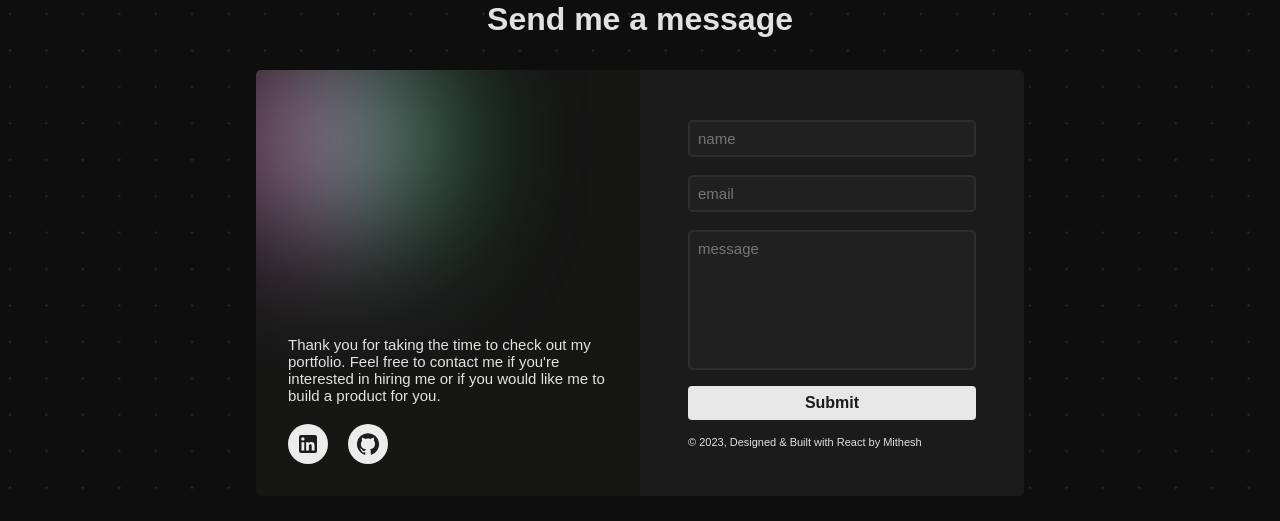
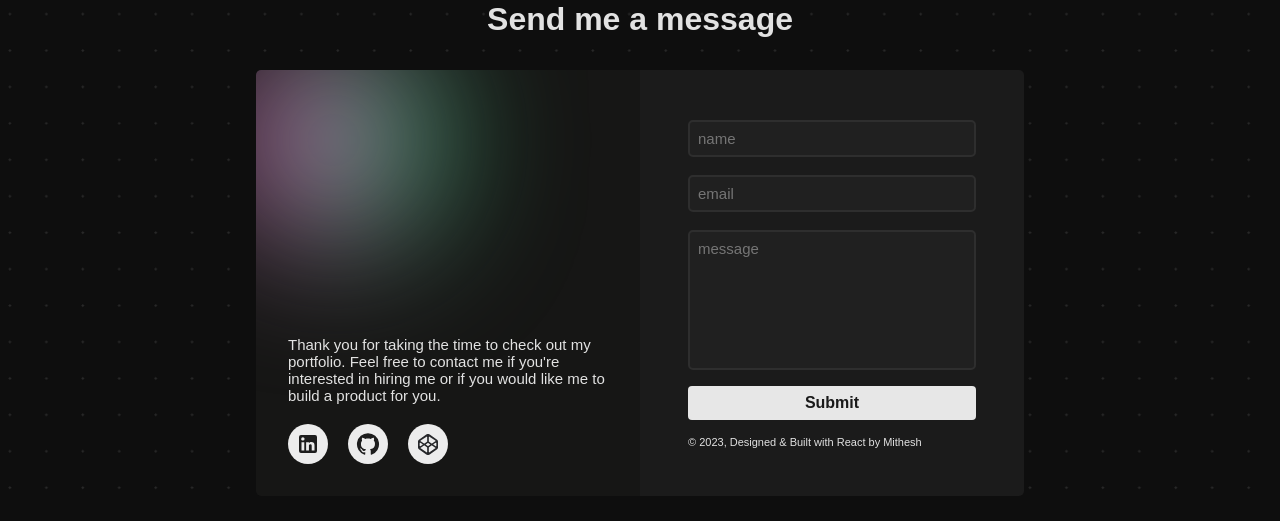
Before and after one commit to Mithesh-B/Portfolio, a React (Vite) app: page / in a window 1280 px wide. Shown: the part 4278-4799 px from the top of the page. Built offline with nearby package versions, Linux system fonts and the light colour scheme; a web font is replaced by a local one.

Commit message:
add codepen link

```diff
--- a/src/components/contact/Contact.jsx
+++ b/src/components/contact/Contact.jsx
@@ -55,6 +55,26 @@ const Contact = forwardRef((props, ref) => {
             <a href="https://github.com/Mithesh-B" target="_blank">
               <GitHubIcon style={{ fontSize: 24, padding: 8 }} />
             </a>
+            <a
+              href="https://codepen.io/Mithesh-B/pens/public"
+              style={{
+                display: "flex",
+                justifyContent: "center",
+                alignItems: "center",
+              }}
+              target="_blank"
+            >
+              <img
+                className="codepen"
+                style={{
+                  height: "1.3rem",
+                  padding: 8,
+                }}
+                loading="lazy"
+                src="../codepen.svg"
+                alt="codepen"
+              />
+            </a>
           </div>
         </div>
         <div className="right">
--- a/src/components/contact/contact.scss
+++ b/src/components/contact/contact.scss
@@ -26,6 +26,7 @@
     position: relative;
     backdrop-filter: blur(200px);
     overflow: hidden;
+    z-index: 22;
 
     .circle {
       position: absolute;
@@ -41,6 +42,7 @@
       top: -30px;
       left: -20px;
       filter: blur(70px);
+      z-index: -1;
     }
 
     .thankyou {
@@ -66,12 +68,6 @@
         background-color: #ffffffea;
         border-radius: 50%;
         color: rgb(29, 29, 29);
-      }
-
-      a:hover {
-        transition-duration: 300ms;
-        background-color: rgba(19, 18, 17, 0);
-        color: rgb(255, 255, 255);
       }
     }
   }
--- a/src/components/skills/TechSkills.jsx
+++ b/src/components/skills/TechSkills.jsx
@@ -1,8 +1,10 @@
 import React from "react";
 import "./techskills.scss";
-import { forwardRef, useEffect, useRef } from "react";
+import { forwardRef } from "react";
 import OpenInNewIcon from "@mui/icons-material/OpenInNew";
-import SettingsEthernetRoundedIcon from "@mui/icons-material/SettingsEthernetRounded";
+import SwipeLeftAltRoundedIcon from "@mui/icons-material/SwipeLeftAltRounded";
+import SwipeRightAltRoundedIcon from "@mui/icons-material/SwipeRightAltRounded";
+
 
 const TechSkills = forwardRef((props, ref) => {
   return (
@@ -179,10 +181,14 @@ const TechSkills = forwardRef((props, ref) => {
           </div>
         </div>
       </div>
-      <div className="mobilescroll" style={{ textAlign: "center"}}>
+      <div className="mobilescroll" style={{ textAlign: "center" }}>
         {" "}
-        <SettingsEthernetRoundedIcon
-          style={{ color: "#e2e2e2c2", fontSize: "1.7rem" }}
+        <SwipeLeftAltRoundedIcon
+          style={{ color: "#e2e2e2c2", fontSize: "1.8rem" }}
+        />
+        <p style={{ fontSize: "0.6rem", fontWeight: "500" }}>SCROLLABLE</p>
+        <SwipeRightAltRoundedIcon
+          style={{ color: "#e2e2e2c2", fontSize: "1.8rem" }}
         />
       </div>
     </div>
--- a/src/components/skills/techskills.scss
+++ b/src/components/skills/techskills.scss
@@ -169,6 +169,9 @@
   }
   .mobilescroll{
     display: block;
+    display: flex;
+    align-items: center;
+    justify-content: center;
   }
 }
 
```
Also changed, not shown: public/codepen.svg (added).
